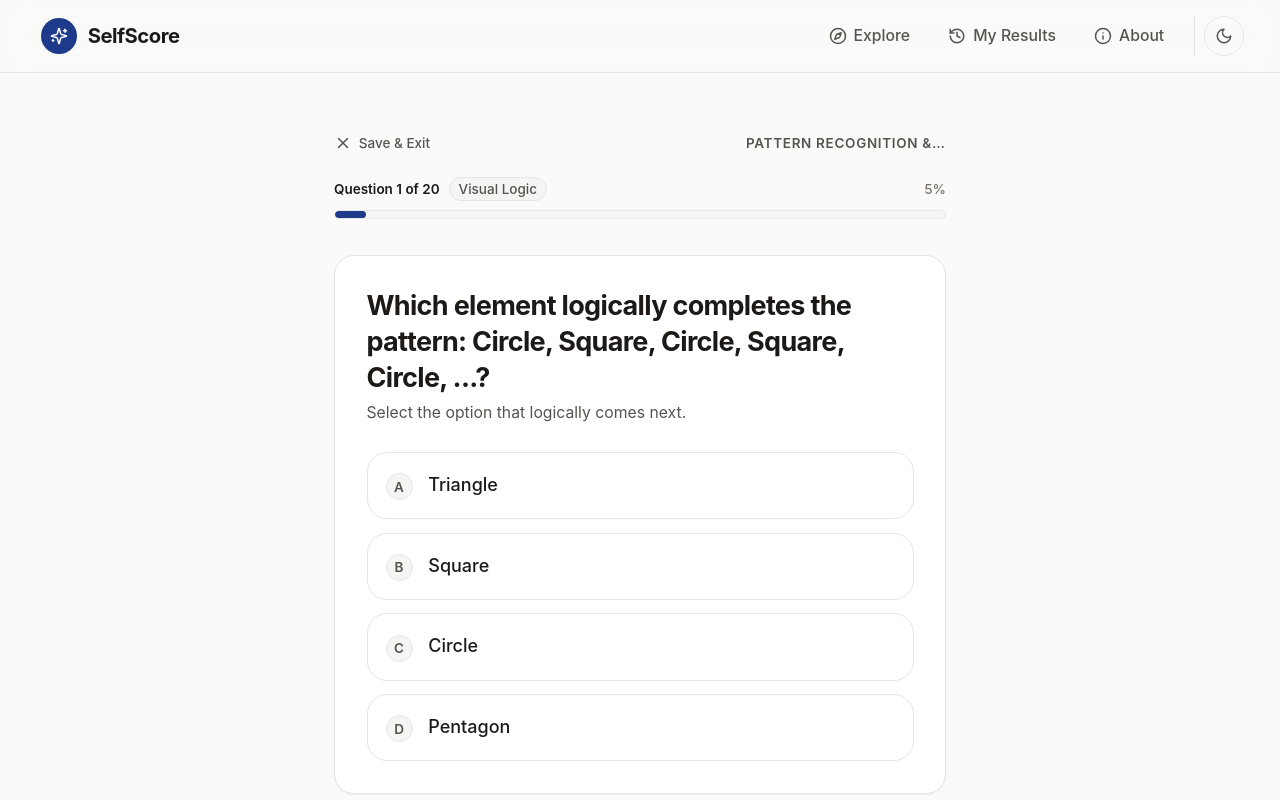
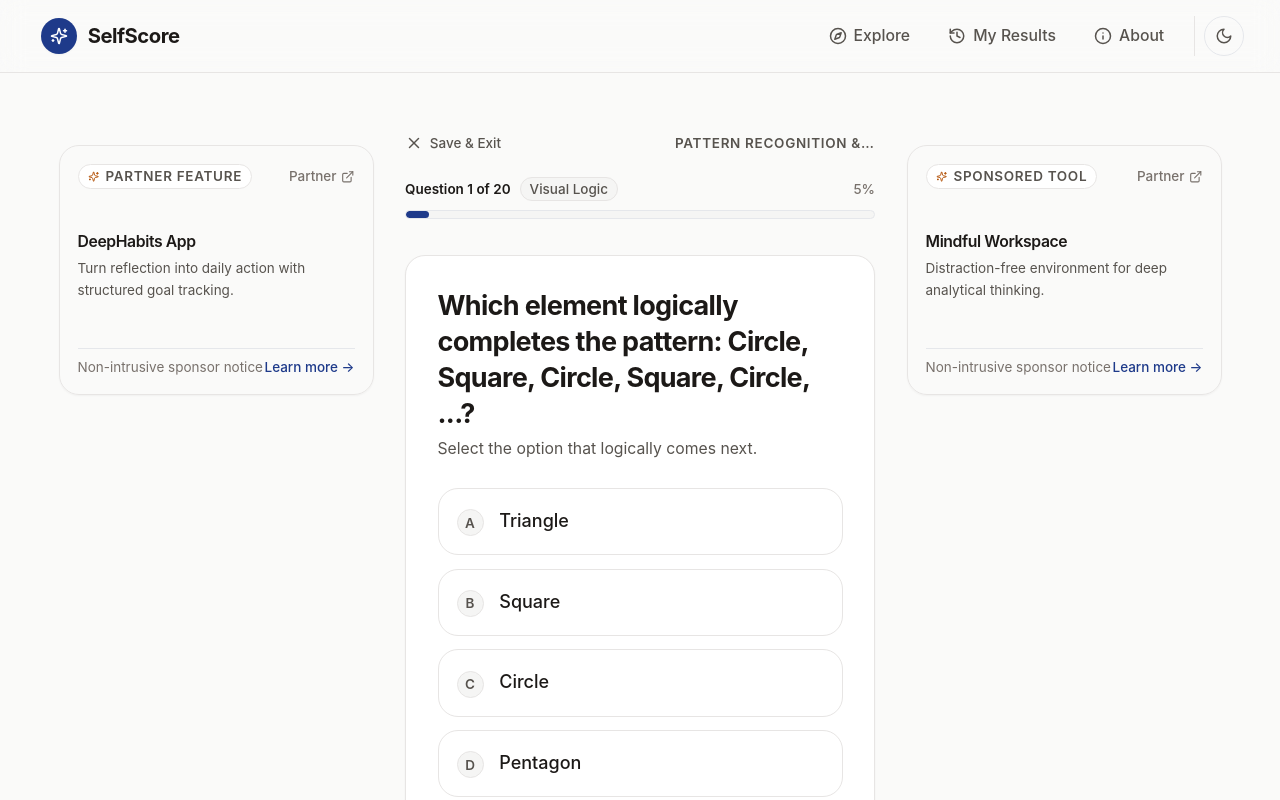
Before and after one commit to shamikhz/selfscore, a Next.js app: page /assessment/iq/questions in a window 1280 px wide. Shown: the top 800 px of the page. Built offline with nearby package versions, Linux system fonts and the light colour scheme.

Commit message:
feat(ads): add desktop sidebars and mobile sub-header banner ad to question page

```diff
--- a/components/ads/AdConfig.ts
+++ b/components/ads/AdConfig.ts
@@ -23,6 +23,9 @@ export interface AdSystemConfig {
     resultsTop: AdPlacementConfig;
     resultsMiddle: AdPlacementConfig;
     resultsBottom: AdPlacementConfig;
+    questionBanner: AdPlacementConfig;
+    questionSidebarLeft: AdPlacementConfig;
+    questionSidebarRight: AdPlacementConfig;
   };
 }
 
@@ -62,6 +65,30 @@ export const AD_CONFIG: AdSystemConfig = {
       label: "Sponsored",
       sponsorName: "FocusCraft",
       sponsorTagline: "Mindfulness & productivity tools to sharpen your focus.",
+    },
+    questionBanner: {
+      enabled: true,
+      format: "nativeCard",
+      minHeight: 90,
+      label: "Sponsored Banner",
+      sponsorName: "FocusCraft Tools",
+      sponsorTagline: "Elevate daily focus with evidence-based cognitive routines.",
+    },
+    questionSidebarLeft: {
+      enabled: true,
+      format: "nativeCard",
+      minHeight: 250,
+      label: "Partner Feature",
+      sponsorName: "DeepHabits App",
+      sponsorTagline: "Turn reflection into daily action with structured goal tracking.",
+    },
+    questionSidebarRight: {
+      enabled: true,
+      format: "nativeCard",
+      minHeight: 250,
+      label: "Sponsored Tool",
+      sponsorName: "Mindful Workspace",
+      sponsorTagline: "Distraction-free environment for deep analytical thinking.",
     },
     resultsMain: {
       enabled: true,
--- a/components/assessment/QuestionRunner.tsx
+++ b/components/assessment/QuestionRunner.tsx
@@ -244,7 +244,15 @@ export const QuestionRunner: React.FC<QuestionRunnerProps> = ({
   }
 
   return (
-    <div className="min-h-[85vh] flex flex-col justify-between max-w-xl mx-auto px-2 sm:px-4 py-3 sm:py-6 pb-32 sm:pb-8">
+    <div className="w-full max-w-7xl mx-auto px-2 sm:px-4 py-3 sm:py-6">
+      <div className="flex items-start justify-center gap-6">
+        {/* Left Sidebar Ad (Desktop view: visible on lg screens) */}
+        <aside className="hidden lg:block w-64 xl:w-72 shrink-0 sticky top-6">
+          <AdSlot placement="questionSidebarLeft" className="my-0" />
+        </aside>
+
+        {/* Center Container: Primary Question Runner */}
+        <div className="flex-1 max-w-xl mx-auto w-full min-h-[85vh] flex flex-col justify-between pb-32 sm:pb-8">
           {/* Runner Top Bar */}
           <header className="space-y-3 sm:space-y-4 pb-2 sm:pb-4">
             <div className="flex items-center justify-between">
@@ -269,6 +277,9 @@ export const QuestionRunner: React.FC<QuestionRunnerProps> = ({
               totalQuestions={totalQuestions}
               dimension={currentQuestion.dimension}
             />
+
+            {/* Mobile Banner Ad (Visible below header on mobile view < lg) */}
+            <AdSlot placement="questionBanner" className="lg:hidden my-2" />
           </header>
 
           {/* Primary Question Presentation Card */}
@@ -350,6 +361,13 @@ export const QuestionRunner: React.FC<QuestionRunnerProps> = ({
               </Button>
             </div>
           </footer>
+        </div>
+
+        {/* Right Sidebar Ad (Desktop view: visible on lg screens) */}
+        <aside className="hidden lg:block w-64 xl:w-72 shrink-0 sticky top-6">
+          <AdSlot placement="questionSidebarRight" className="my-0" />
+        </aside>
+      </div>
 
       {/* Resume In-Progress Modal */}
       <Modal
```
Lines whose indentation alone changed are shown as unchanged.
